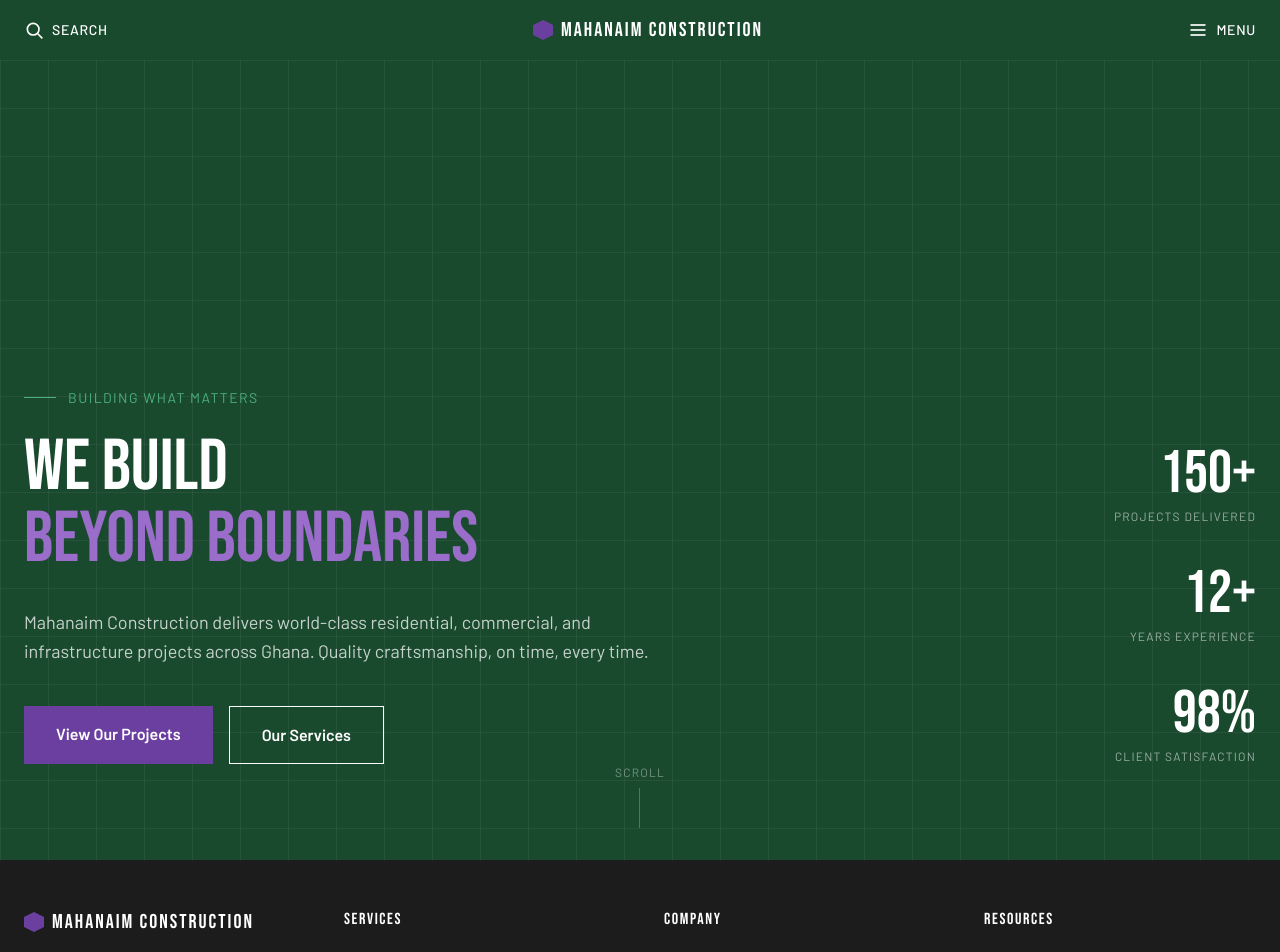
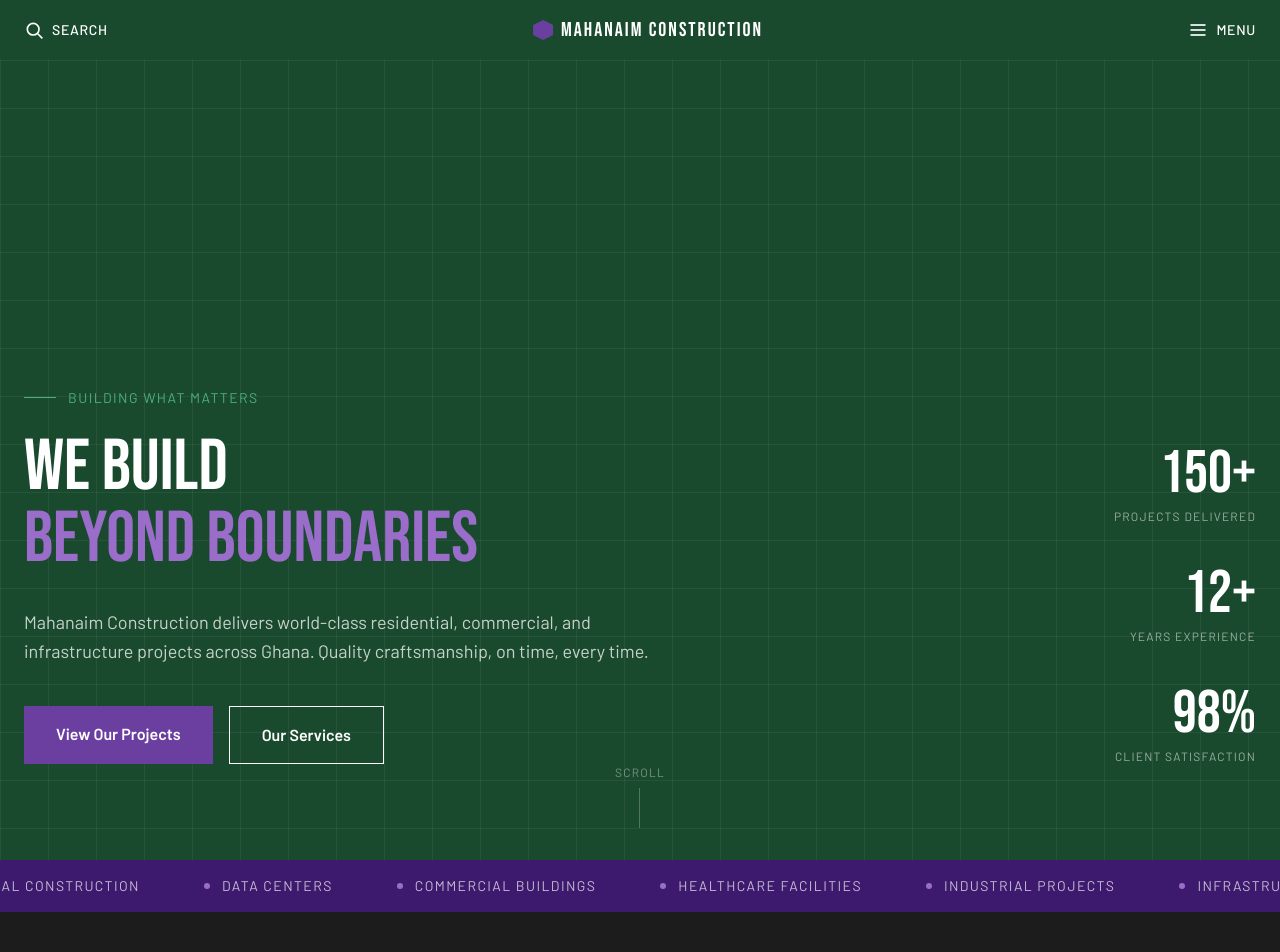
Before and after one commit to Nyame100/mahanaim-construction, a Next.js app: page / in a window 1280 px wide. Shown: the top 952 px of the page. Built offline with nearby package versions, Linux system fonts and the light colour scheme.

Commit message:
feat: add Marquee strip with CSS keyframe animation

```diff
--- a/src/app/globals.css
+++ b/src/app/globals.css
@@ -79,3 +79,9 @@
   color: var(--foreground);
   font-family: var(--font-barlow), sans-serif;
 }
+
+/* Marquee: moves one full list width left; works because the JSX duplicates the list */
+@keyframes marquee {
+  from { transform: translateX(0); }
+  to   { transform: translateX(-50%); }
+}
--- a/src/app/page.tsx
+++ b/src/app/page.tsx
@@ -1,9 +1,11 @@
 import Hero from "@/components/home/Hero";
+import Marquee from "@/components/home/Marquee";
 
 export default function Home() {
   return (
     <main>
       <Hero/>
+      <Marquee/>
     </main>
   );
 }
--- /dev/null
+++ b/src/components/home/Marquee.tsx
@@ -0,0 +1,46 @@
+import { siteConfig } from '@/lib/constants/site'
+
+const items = [
+  'Residential Construction',
+  'Data Centers',
+  'Commercial Buildings',
+  'Healthcare Facilities',
+  'Industrial Projects',
+  'Infrastructure Works',
+  'Mission Critical',
+  'Project Management',
+]
+
+function MarqueeItem({ label }: { label: string }) {
+  return (
+    <span className="flex items-center gap-3 px-8 shrink-0">
+      <span className="block w-1.5 h-1.5 rounded-full bg-brand-purple-light" />
+      <span className="font-body text-sm uppercase tracking-widest whitespace-nowrap">
+        {label}
+      </span>
+    </span>
+  )
+}
+
+export default function Marquee() {
+  return (
+    <div
+      className="bg-brand-purple-dark text-white/70 overflow-hidden py-4"
+      aria-label={`${siteConfig.name} services`}
+      aria-hidden="true"
+    >
+      {/*
+        The list is rendered twice so translateX(-50%) lands exactly where
+        the first copy started — making the loop invisible. See explanation below.
+      */}
+      <div className="flex animate-[marquee_28s_linear_infinite]">
+        {items.map((item) => (
+          <MarqueeItem key={item} label={item} />
+        ))}
+        {items.map((item) => (
+          <MarqueeItem key={`${item}-copy`} label={item} />
+        ))}
+      </div>
+    </div>
+  )
+}
```
